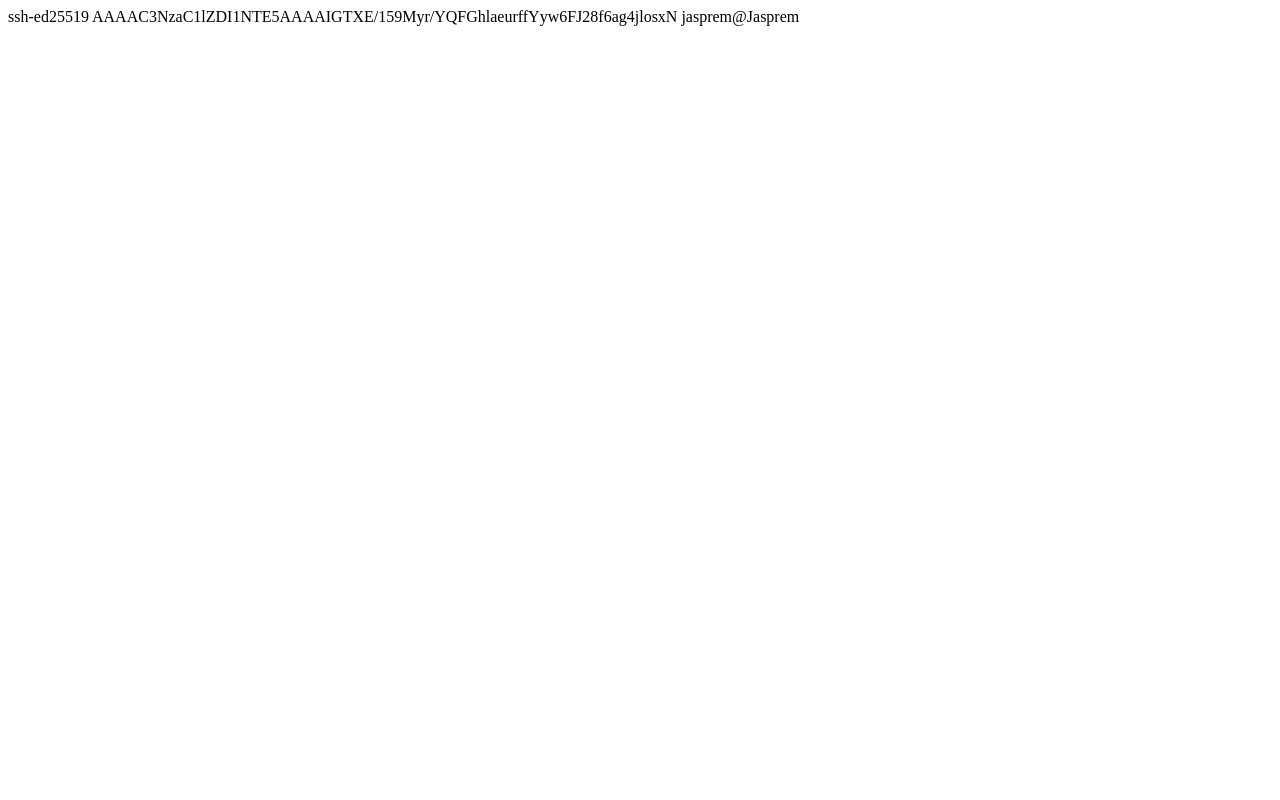
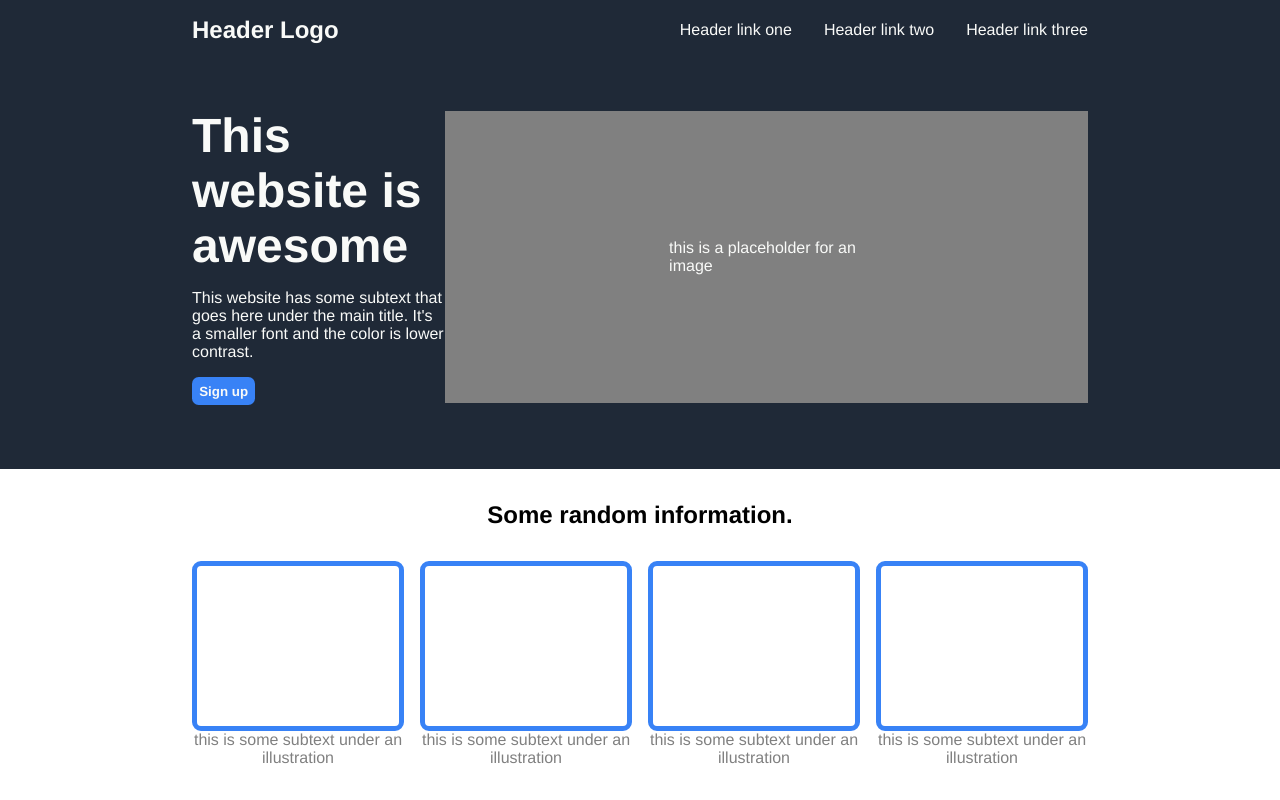
Before and after one commit to jaspremjasprem/test, a plain HTML site: page index.html in a window 1280 px wide. Drawn offline with Linux system fonts and the light colour scheme.

Commit message:
quick html/css. first 2 sections 90% complete.

```diff
--- a/index.html
+++ b/index.html
@@ -1 +1,72 @@
-ssh-ed25519 AAAAC3NzaC1lZDI1NTE5AAAAIGTXE/159Myr/YQFGhlaeurffYyw6FJ28f6ag4jlosxN jasprem@Jasprem
+<!DOCTYPE html>
+<html lang="en">
+<head>
+    <meta charset="UTF-8">
+    <link href='https://fonts.googleapis.com/css?family=Roboto' rel='stylesheet'>
+    <meta name="viewport" content="width=device-width, initial-scale=1.0">
+    <title>Landing Page</title>
+<link rel="stylesheet" href="style.css">
+</head>
+<body>
+    <header>
+        <nav>
+            <!-- logo -->
+            <section>
+                <h2>Header Logo</h2>
+            </section>
+            <section>
+                <span>Header link one</span>
+                <span>Header link two</span>
+                <span>Header link three</span>
+            </section>
+        </nav>
+    </header>
+    <main>
+        <!-- hero -->
+        <section id="hero">
+            <!-- hero left side -->
+            <article>
+                <h1>This website is awesome</h1>
+                <p>
+                    This website has some subtext that goes here under the main title.
+                    It's a smaller font and the color is lower contrast.
+                </p>
+                <button>Sign up</button>
+            </article>
+            <!-- hero right side -->
+            <section>
+                <!-- placeholder img -->
+                <div id="placeholder-img">
+                    this is a placeholder for an image
+                </div>
+            </section>
+        </section>
+        <!-- hero end -->
+
+        <section id="random">
+            <h2>Some random information.</h2>
+            <div id="cubes-div">
+                <div class="cube-wrap">
+                    <div class="cube"></div>
+                    <p>this is some subtext under an illustration</p>
+                </div>
+                <div class="cube-wrap">
+                    <div class="cube"></div>
+                    <p>this is some subtext under an illustration</p>
+                </div>
+                <div class="cube-wrap">
+                    <div class="cube"></div>
+                    <p>this is some subtext under an illustration</p>
+                </div>
+                <div class="cube-wrap">
+                    <div class="cube"></div>
+                    <p>this is some subtext under an illustration</p>
+                </div>
+            </div>
+        </section>
+    </main>
+    <footer>
+
+    </footer>
+</body>
+</html>
--- a/style.css
+++ b/style.css
@@ -0,0 +1,101 @@
+* {
+    margin: 0;
+    font-family: 'Helvetica';
+}
+
+h1, h2, p, span {
+    color: #f9faf8;
+}
+
+h1 {
+    font-size: 3em;
+    font-weight: 900;
+}
+
+header, #hero {
+    background-color: #1F2937;
+}
+
+nav {
+    display: flex;
+    align-items: center;
+    justify-content: space-between;
+    padding-inline: 15%;
+    padding-top: 1em;
+}
+
+nav > section:nth-of-type(2) {
+    display: flex;
+    gap: 2em;
+}
+
+#hero {
+    padding-block: 4em;
+    color: #f9faf8;
+    display: flex;
+    justify-content: space-between;
+    align-items: center;
+    padding-inline: 15%;
+}
+
+#hero > article {
+    display: flex;
+    flex-direction: column;
+    width: 30%;
+    gap: 1em;
+}
+
+#hero > article > button {
+    width: 25%;
+    padding: .5em;
+    font-weight: bolder;
+    background-color: #3882F6;
+    border: none;
+    border-radius: .5em;
+    color: #f9faf8;
+}
+
+#placeholder-img {
+    padding: 14em;
+    padding-block: 8em;
+    background-color: gray;
+}
+
+/* random information section */
+
+#random {
+    display: flex;
+    gap: 2em;
+    flex-direction: column;
+    justify-content: center;
+    padding-block: 2em;
+    padding-inline: 15%;
+    text-align: center;
+}
+
+#random h2 {
+    color: black;
+    font-weight: 900;
+}
+
+#cubes-div {
+    display: flex;
+    gap: 1em;
+    justify-content: space-around;
+}
+
+.cube-wrap {
+    display: flex;
+    justify-content: center;
+    flex-direction: column;
+}
+
+.cube-wrap p {
+    color: gray;
+}
+
+.cube {
+    padding: 5em;
+    border: solid 5px #3882F6;
+    border-radius: 9px;
+}
```
